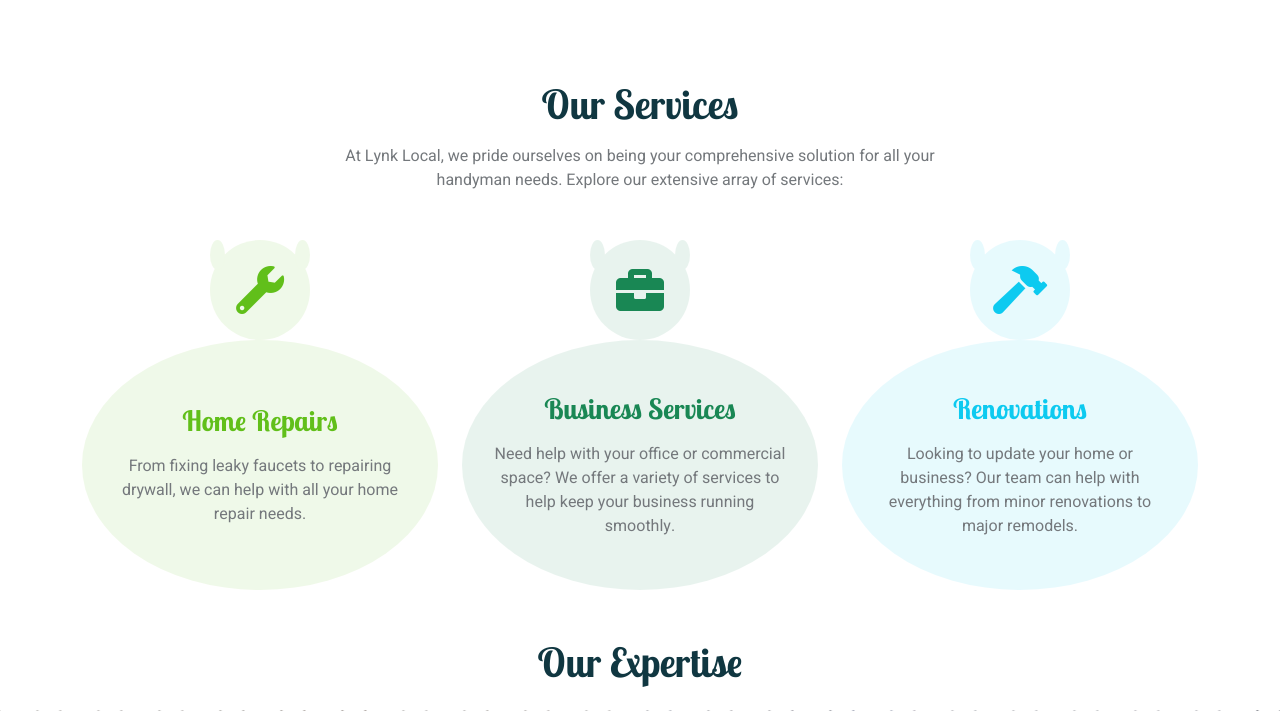
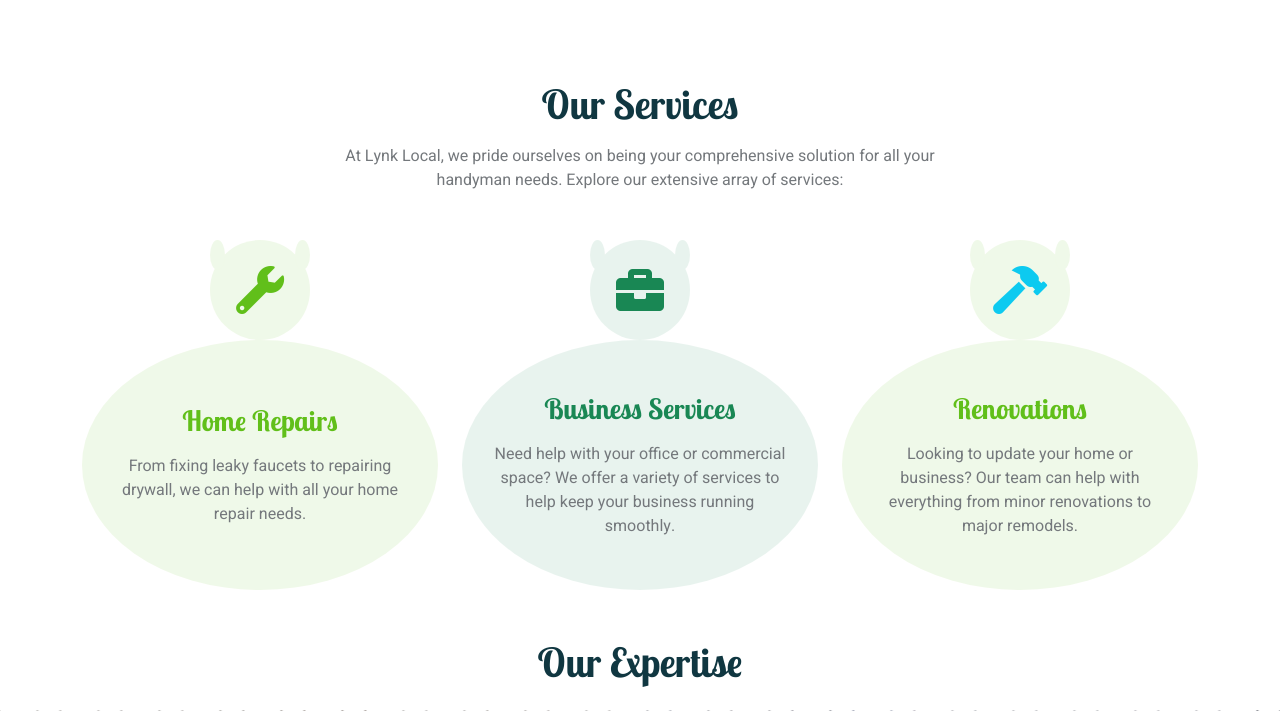
Before and after one commit to IslamKolade/Lynk_Local, a Django app: page / in a window 1280 px wide. Shown: the part 1260-1971 px from the top of the page. Run offline with Django 4.2, Linux system fonts and the light colour scheme; data comes from the database, SQL or seed files in the repository; some libraries are stand-ins or nearby versions.

Commit message:
Changed Renovations Under Services to bg-primary

```diff
--- a/core/templates/index.html
+++ b/core/templates/index.html
@@ -188,13 +188,13 @@
                   </div>
                   <div class="col-lg-4 col-md-6 col-sm-12 wow fadeInUp" data-wow-delay="0.5s">
                       <div class="facility-item">
-                          <div class="facility-icon bg-info">
-                              <span class="bg-info"></span>
+                          <div class="facility-icon bg-primary">
+                              <span class="bg-primary"></span>
                               <i class="fa fa-hammer fa-3x text-info"></i>
-                              <span class="bg-info"></span>
+                              <span class="bg-primary"></span>
                           </div>
-                          <div class="facility-text bg-info">
-                              <h3 class="text-info mb-3">Renovations</h3>
+                          <div class="facility-text bg-primary">
+                              <h3 class="text-primary mb-3">Renovations</h3>
                               <p class="mb-0">Looking to update your home or business? Our team can help with everything from minor renovations to major remodels.</p>
                           </div>
                       </div>
```
